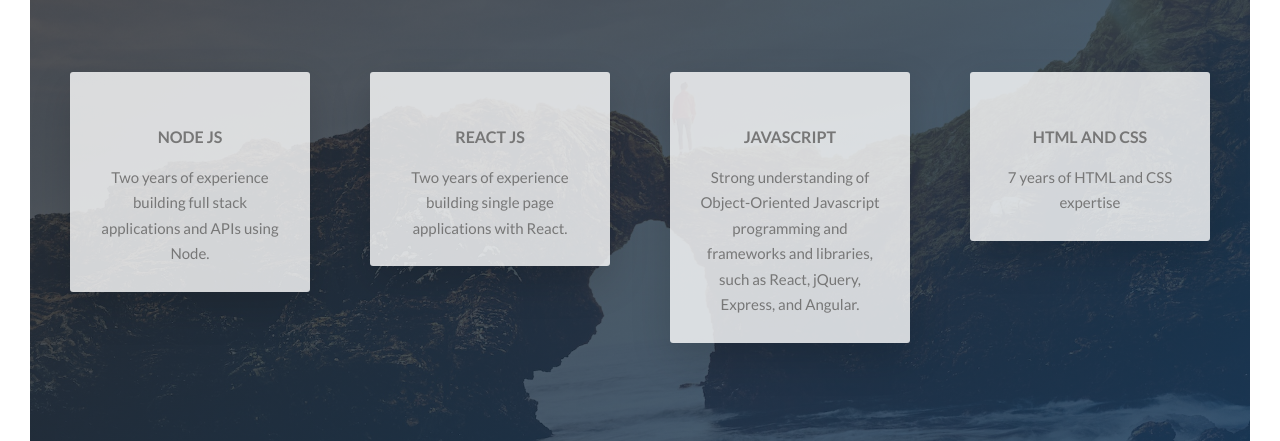
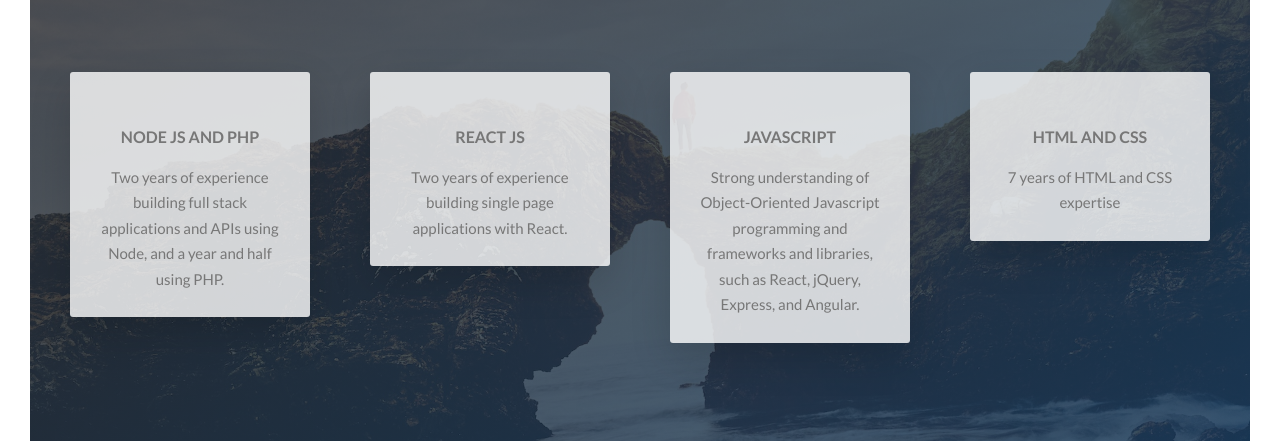
Before and after one commit to devwilliamgo/williamgo, a website: page index.html in a window 1280 px wide. Shown: the part 1820-2261 px from the top of the page. Drawn offline with Linux system fonts and the light colour scheme.

Commit message:
Update index.html

```diff
--- a/index.html
+++ b/index.html
@@ -96,9 +96,9 @@
                     <div class="col-1-of-4">
                         <div class="feature-box">
                             <i class="feature-box__icon icon-basic-world"></i>
-                            <h3 class="heading-tertiary u-margin-bottom-small">Node JS</h3>
+                            <h3 class="heading-tertiary u-margin-bottom-small">Node JS and PHP</h3>
                             <p class="feature-box__text">
-                                Two years of experience building full stack applications and APIs using Node.
+                                Two years of experience building full stack applications and APIs using Node, and a year and half using PHP.
                             </p>
                         </div>
                     </div>
```
